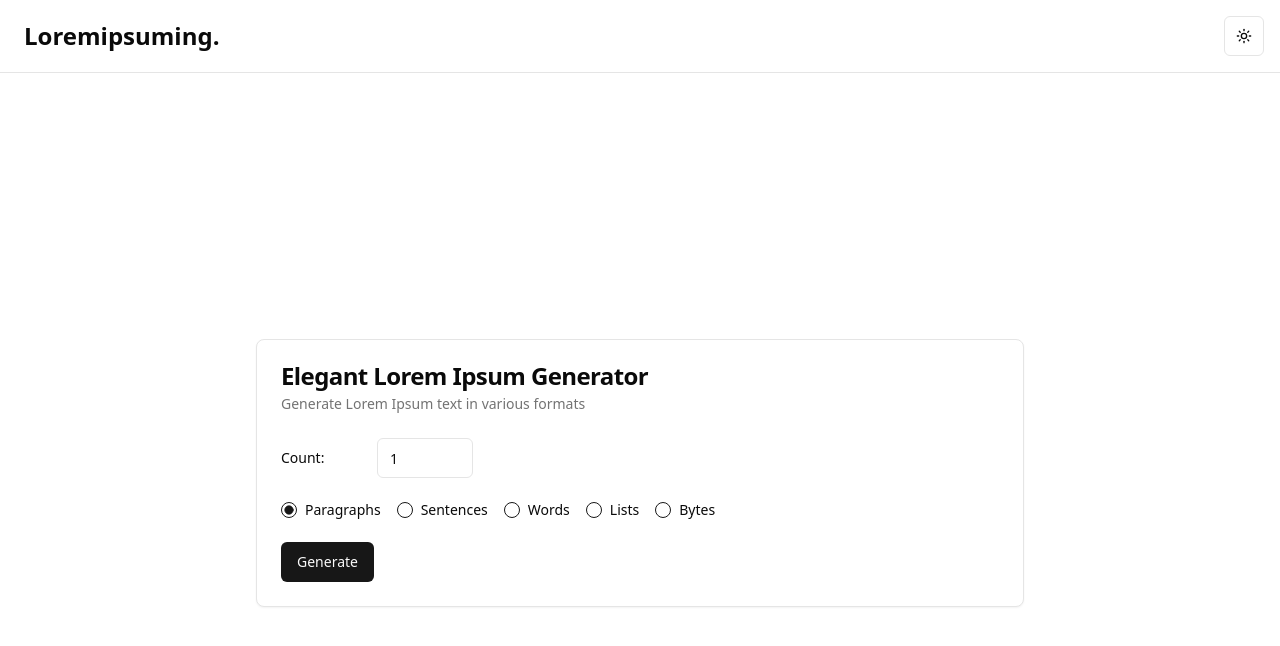
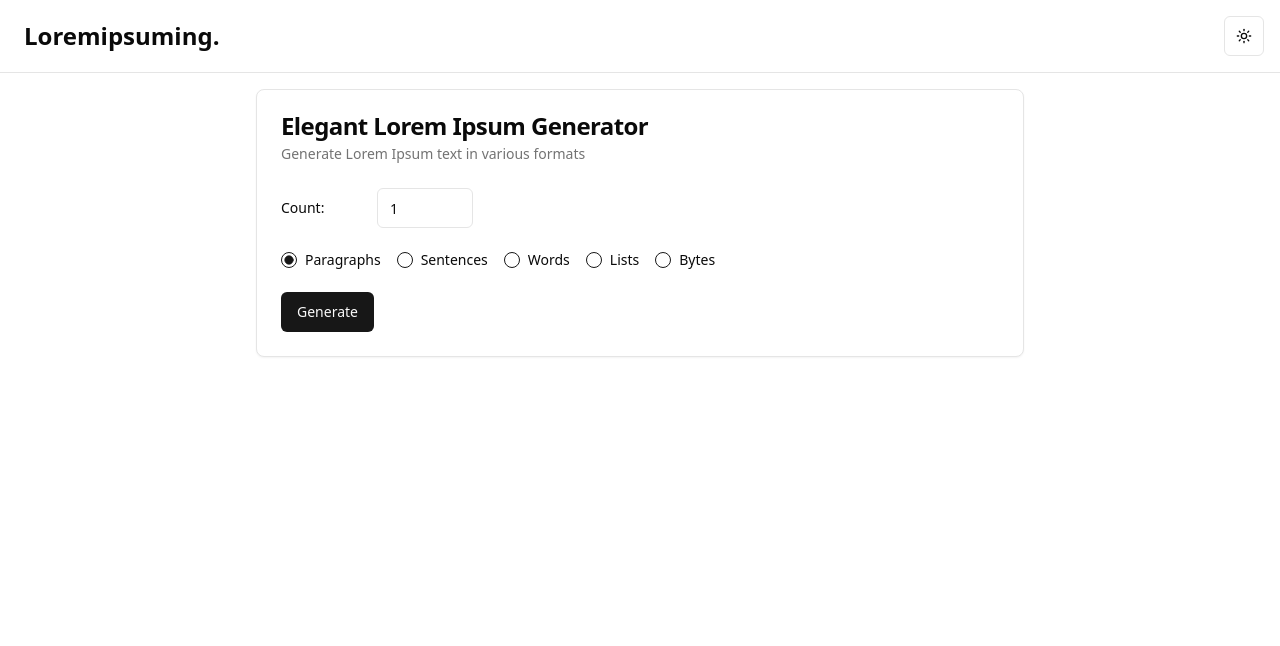
Before and after one commit to ifalfahri/loremipsuming, a React (Vite) app: page / in a window 1280 px wide. Shown: the top 646 px of the page. Built offline with nearby package versions, Linux system fonts and the light colour scheme.

Commit message:
feat: enhance layout by restricting height in App and adjusting LoremIpsuming component styling

```diff
--- a/src/App.tsx
+++ b/src/App.tsx
@@ -5,7 +5,7 @@
 function App() {
   return (
     <ThemeProvider>
-      <div>
+      <div className="max-h-screen">
         <header className="p-4 flex justify-between items-center border-b">
           <h1 className="ml-2 text-2xl font-bold">Loremipsuming.</h1>
           <ModeToggle />
--- a/src/components/loremipsuming.tsx
+++ b/src/components/loremipsuming.tsx
@@ -60,7 +60,7 @@
   }
 
   return (
-    <div className="min-h-screen bg-background flex items-center justify-center p-4">
+    <div className="flex items-center justify-center p-4">
       <Card className="w-full max-w-3xl">
         <CardHeader>
           <CardTitle>Elegant Lorem Ipsum Generator</CardTitle>
```
